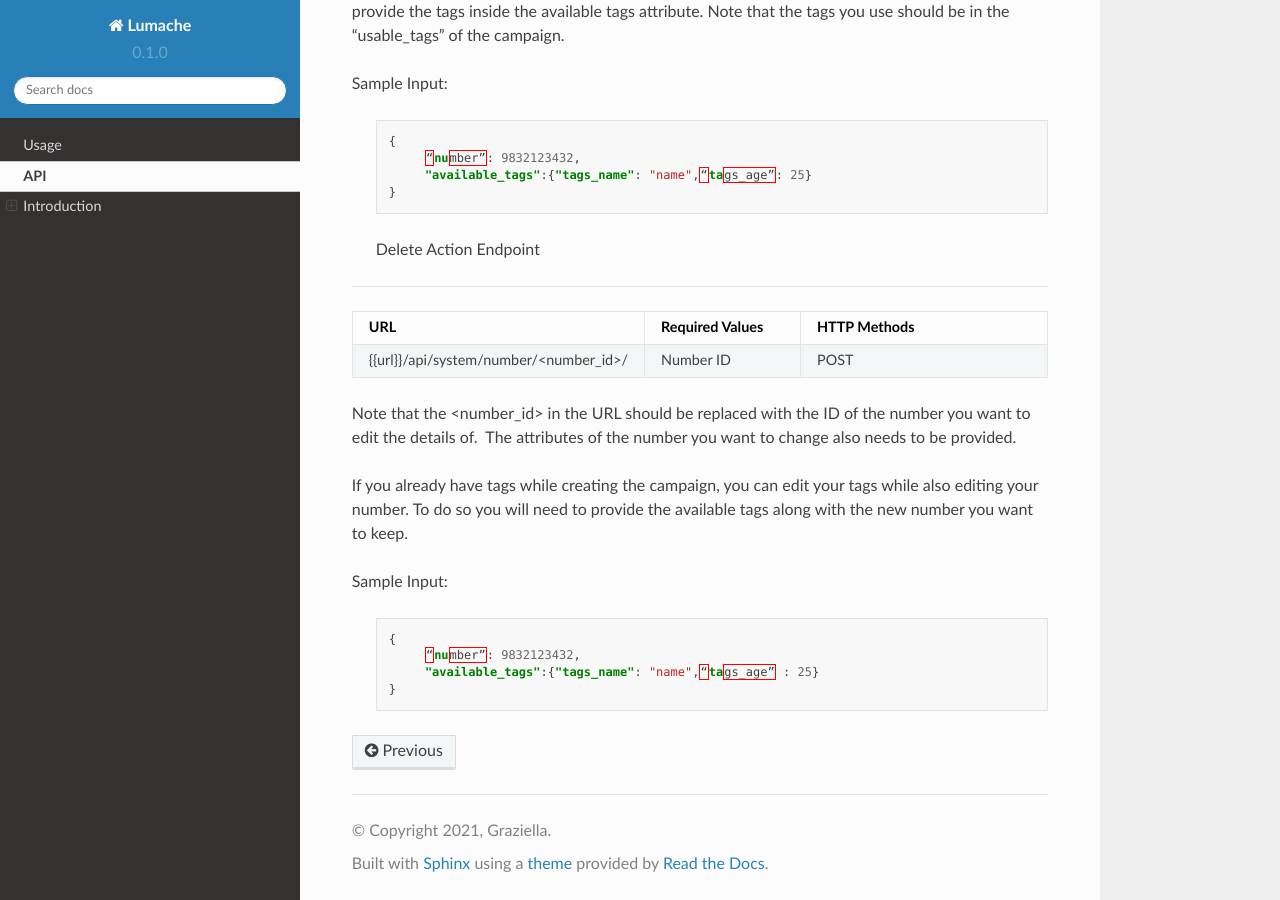
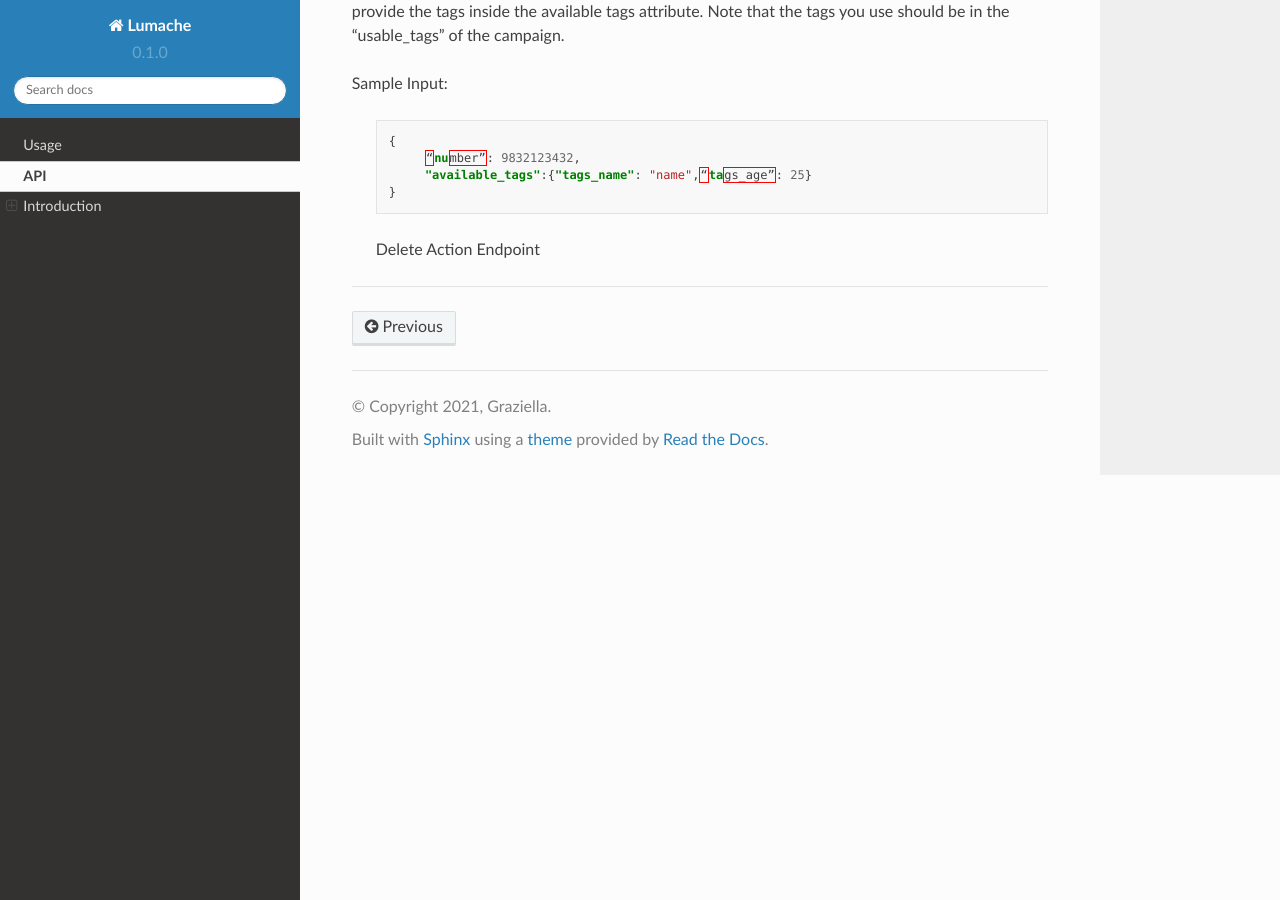
Before and after one commit to anjelikaprixa/TingTing, a Sphinx documentation site: the page built from docs/source/api.rst, in a window 1280 px wide and 900 px high, scrolled down 8396 px. Built offline with Sphinx 7.4.7 and the Read the Docs theme 2.0.0, drawn with Linux system fonts in a browser that asks for light colours.

Commit message:
Update api.rst

```diff
--- a/docs/source/api.rst
+++ b/docs/source/api.rst
@@ -545,31 +545,3 @@ Sample Input:
      - GET
 
  Note that the <number_id> in the URL should be replaced with the ID of the number you want to retrieve the information of.
-
- Number Edit Endpoint
- ~~~~~~~~~~~~~~~~~~~~~
-
-.. list-table::
-   :widths: 25 25 50
-   :header-rows: 1
-
-   * - URL
-     - Required Values
-     - HTTP Methods
-   * - {{url}}/api/system/number/<number_id>/
-     - Number ID
-     - POST
-
-Note that the <number_id> in the URL should be replaced with the ID of the number you want to edit the details of.  The attributes of the number you want to change also needs to be provided.
-
-If you already have tags while creating the campaign, you can edit your tags while also editing your number. To do so you will need to provide the available tags along with the new number you want to keep.
-
-Sample Input:
-
-
- .. code-block:: json
-
-   {
-	“number”: 9832123432,
-	"available_tags":{"tags_name": "name",“tags_age” : 25}
-   }
```
